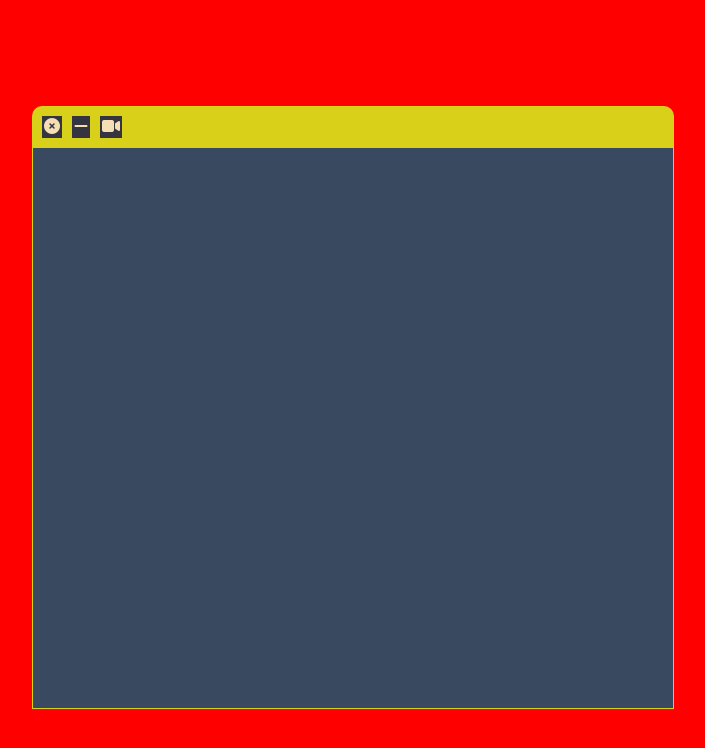
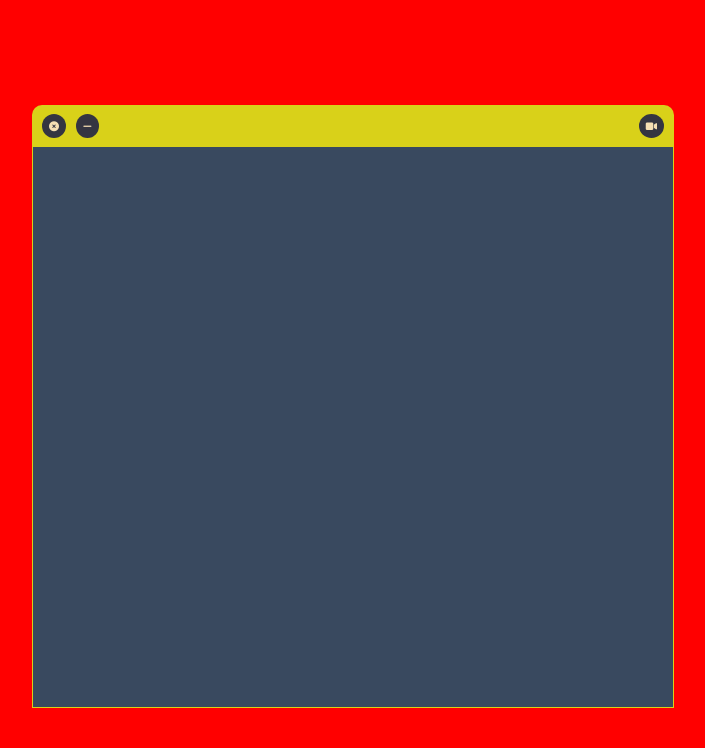
Before and after one commit to Cod3rMax/HorusEye, a plain HTML site: page index.html in a window 1280 px wide. Shown: the whole page, without its empty margins (287-992 px from the left). Drawn offline with Linux system fonts and the light colour scheme.

Commit message:
Fixing the style of the top panel canvas

```diff
--- a/assets/css/style.css
+++ b/assets/css/style.css
@@ -35,6 +35,15 @@ body {
      margin-left: 10px;
      padding: 2px 2px 2px 2px;
      color: wheat;
+     border-radius: 50%;
+}
+#securityCameraIcon {
+     margin-left: auto;
+     margin-right: 10px;
+}
+.myIcons {
+     padding: 5px;
+     font-size: 10px;
 }
 
 canvas {
--- a/assets/js/helperVariable.js
+++ b/assets/js/helperVariable.js
@@ -1,6 +1,6 @@
 export const option = {
      introImage: '../../images/eye.svg',
-     introImageSize: 3,
+     introImageSize: 2,
      introParticlesGap: 3,
      displayImageTime: 3000,
      displayInstructionTime: 7000,
--- a/assets/js/intro.js
+++ b/assets/js/intro.js
@@ -16,9 +16,7 @@ export class Intro {
      draw(context) {
           this.image.onload = () => {
                context.drawImage(this.image, this.x, this.y, this.imageWidth, this.imageHeight);
-               const pixels = context.getImageData(0, 0, this.game.width, this.game.height, {
-                    willReadFrequently: true,
-               });
+               const pixels = context.getImageData(0, 0, this.game.width, this.game.height);
                option.clearScreen(context, this.game);
                for (let y = 0; y < pixels.height; y += option.introParticlesGap) {
                     for (let x = 0; x < pixels.width; x += option.introParticlesGap) {
--- a/index.html
+++ b/index.html
@@ -11,9 +11,11 @@
           <div id="container">
                <div id="canvasContiner">
                     <div id="gamePanel">
-                         <div id="crossBar"><i class="fa-solid fa-circle-xmark"></i></div>
-                         <div id="dashIcon"><i class="fa-solid fa-minus"></i></div>
-                         <div id="securityCameraIcon"><i class="fa-solid fa-video"></i></div>
+                         <div id="crossBar"><i class="fa-solid fa-circle-xmark myIcons"></i></div>
+                         <div id="dashIcon"><i class="fa-solid fa-minus myIcons"></i></div>
+                         <div id="securityCameraIcon">
+                              <i class="fa-solid fa-video myIcons"></i>
+                         </div>
                     </div>
                     <div id="canvas">
                          <canvas></canvas>
```
